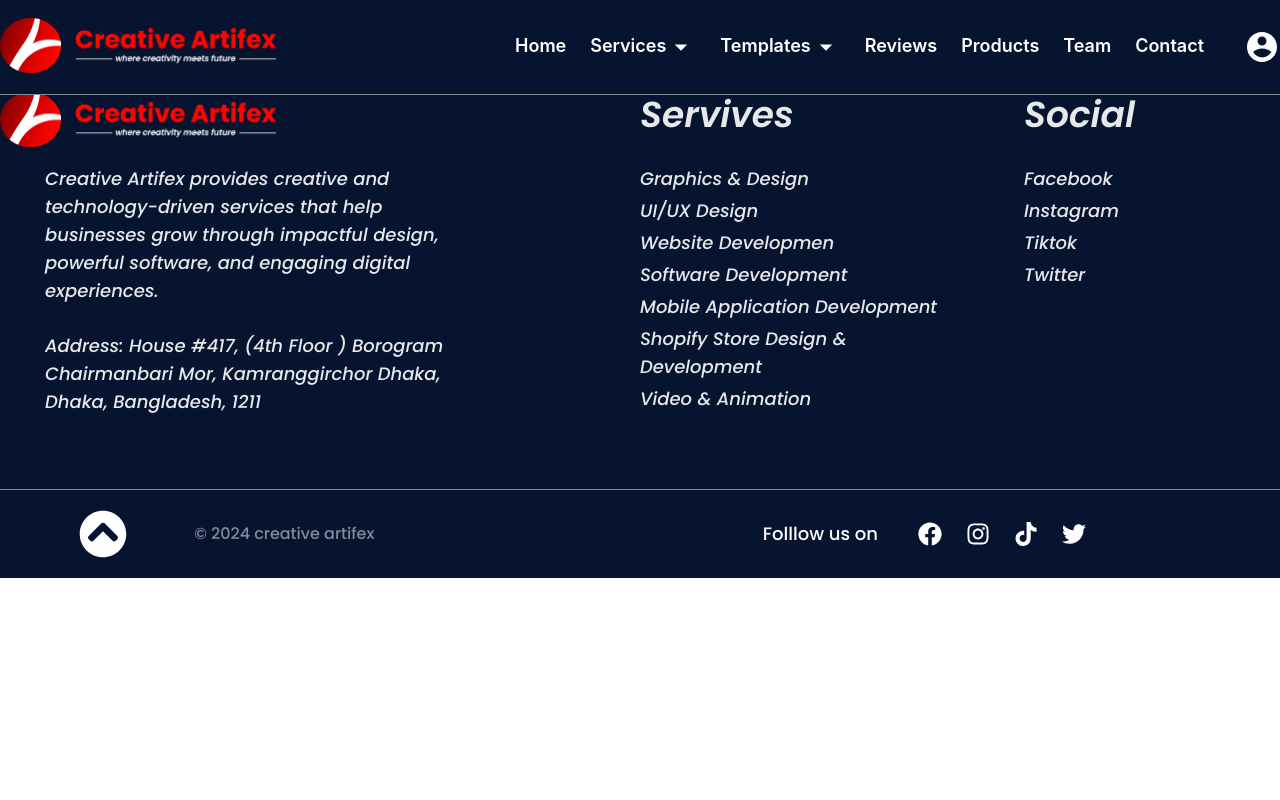
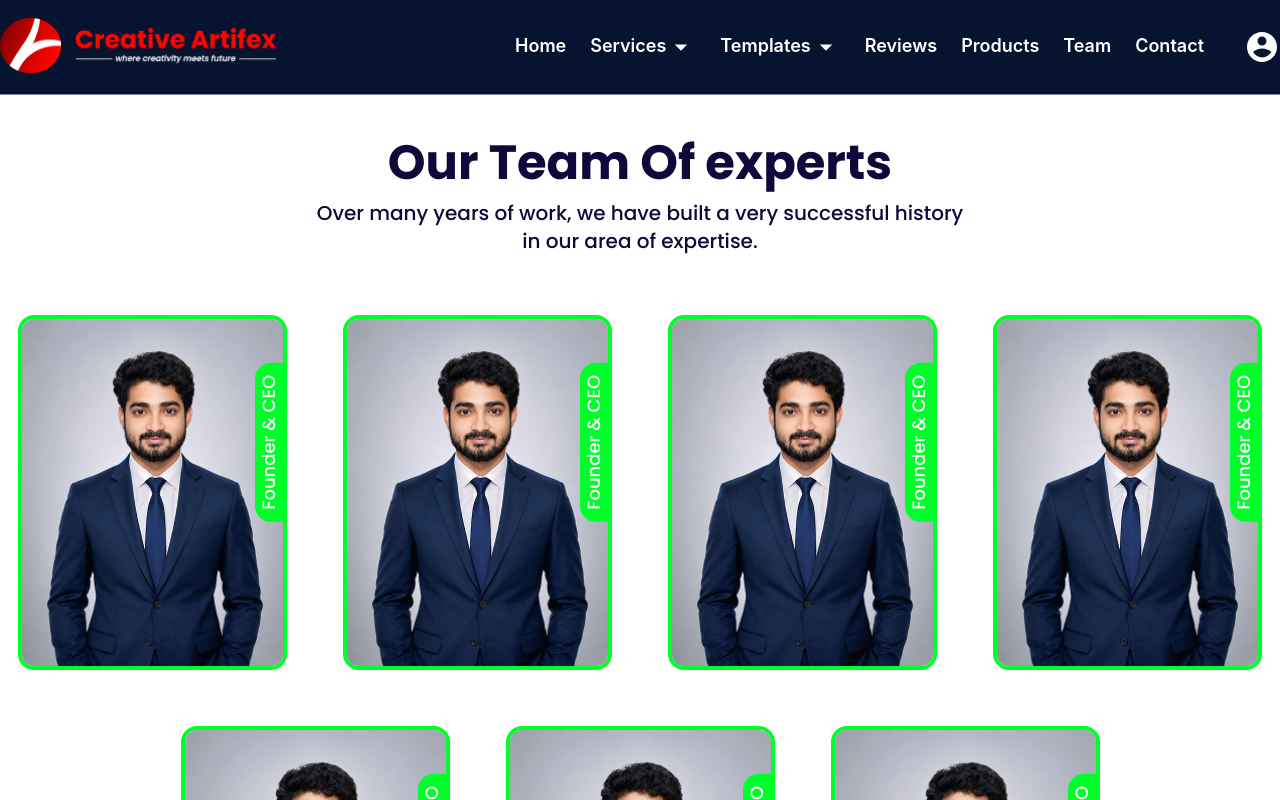
Before and after one commit to mdshavoahmadejoydev/Creative-Artifex, a React (Vite) app: page /team in a window 1280 px wide. Shown: the top 800 px of the page. Built offline with nearby package versions, Linux system fonts and the light colour scheme.

Commit message:
team pape working

```diff
--- a/src/pages/Team.jsx
+++ b/src/pages/Team.jsx
@@ -1,8 +1,12 @@
 import React from 'react'
+import TeamMember from '../sections/TeamMember'
 
 const Team = () => {
   return (
-    <div>Team</div>
+    <>
+    <div className='h-94'></div>
+    <TeamMember/>
+    </>
   )
 }
 
```
